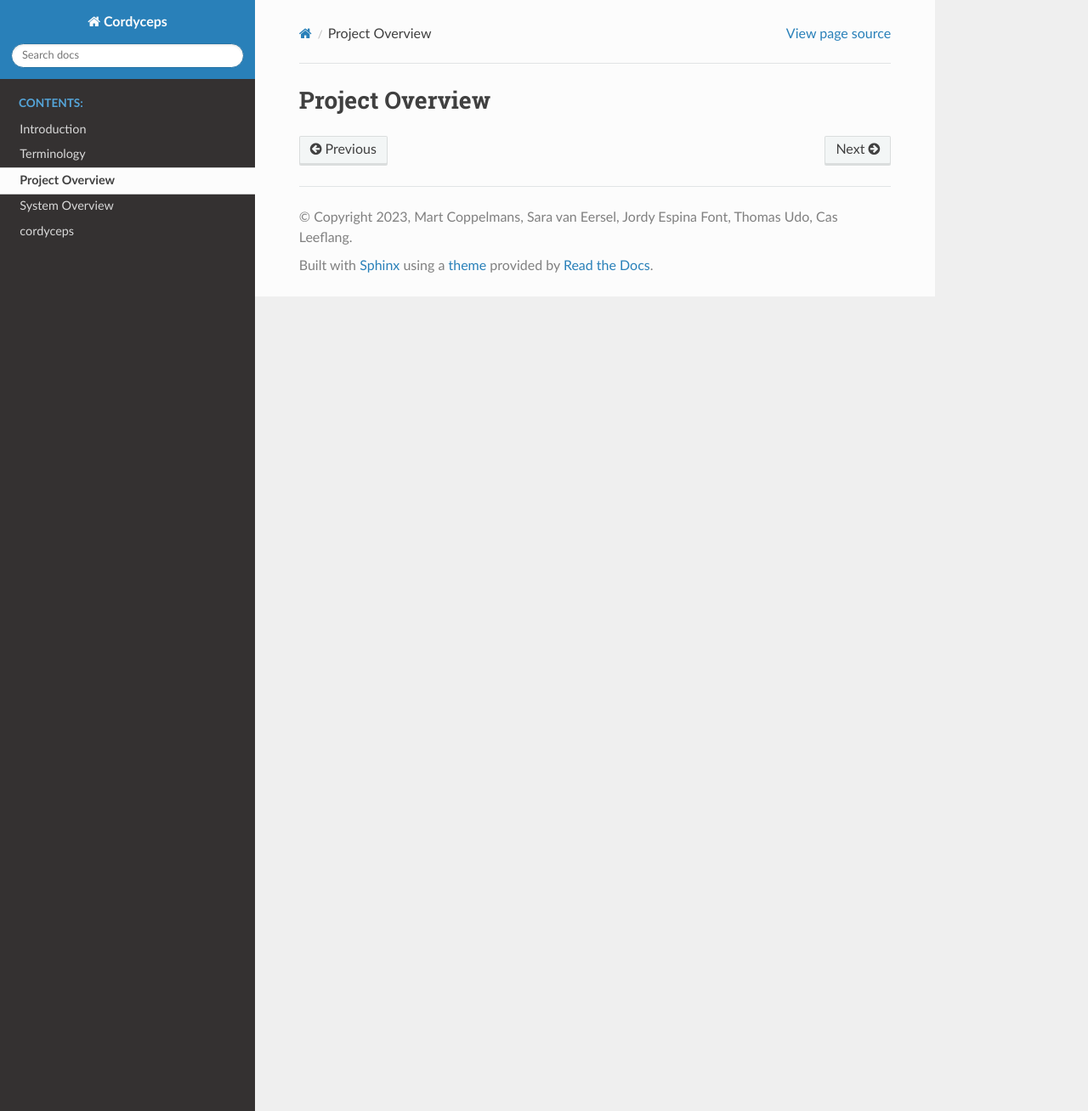
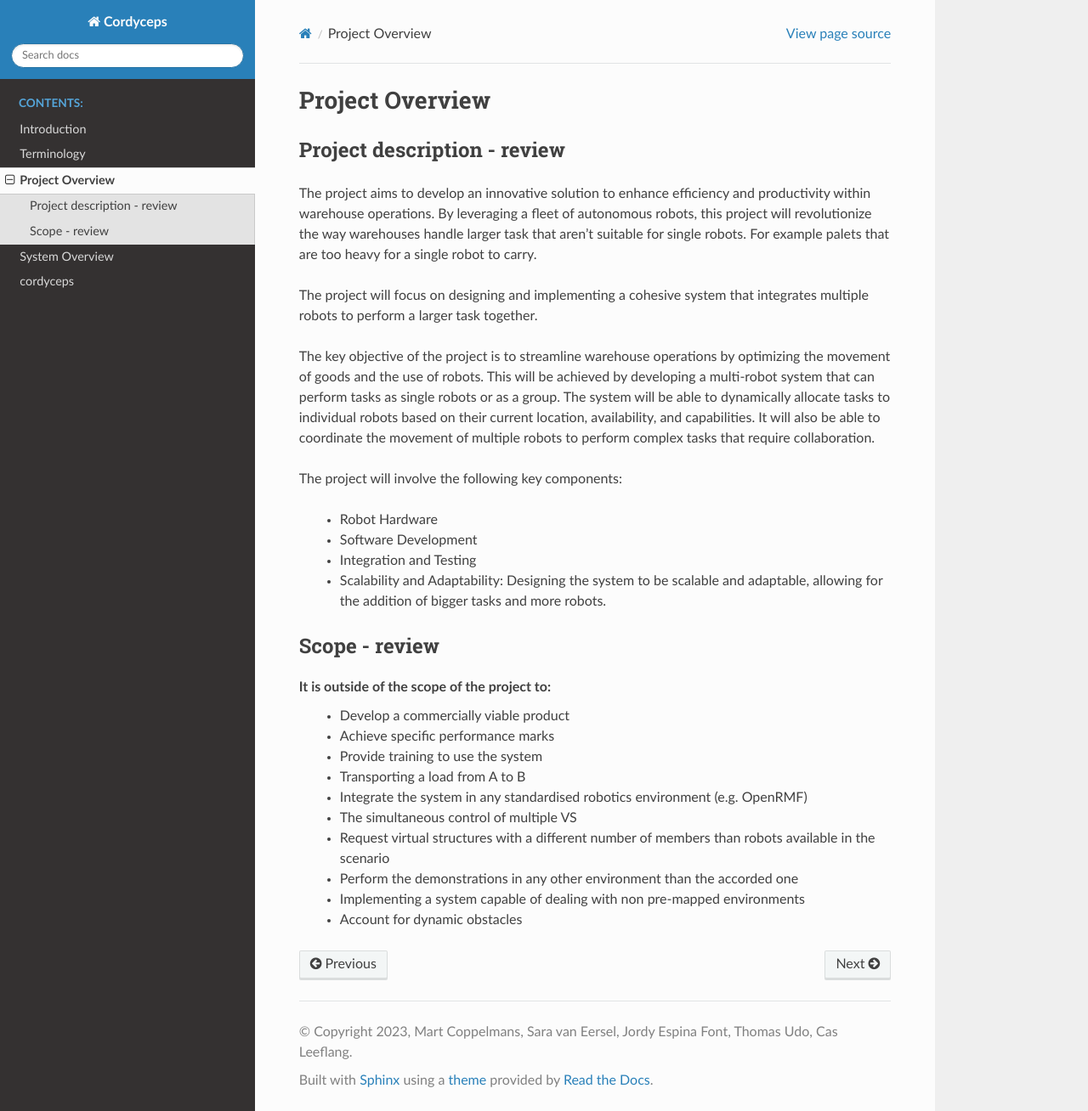
Before and after one commit to TeamSolenopsis/Cordyceps, a Sphinx documentation site: the page built from cordyceps/docs/project_overview.rst, in a window 1280 px wide and 1308 px high. Shown: the whole window at 85% size. Built offline with Sphinx 7.4.7 and the Read the Docs theme 2.0.0, drawn with Linux system fonts in a browser that asks for light colours.

Commit message:
added Project overview

```diff
--- a/cordyceps/docs/project_overview.rst
+++ b/cordyceps/docs/project_overview.rst
@@ -1,2 +1,38 @@
 Project Overview
 ----------------
+
+Project description - review
+^^^^^^^^^^^^^^^^^^^^^^^^^^^^
+The project aims to develop an innovative solution to enhance efficiency and productivity within warehouse operations.
+By leveraging a fleet of autonomous robots, this project will revolutionize the way warehouses handle larger task that aren't suitable for single robots. For example palets that are too heavy for a single robot to carry.
+
+The project will focus on designing and implementing a cohesive system that integrates multiple robots to perform a larger task together.
+
+The key objective of the project is to streamline warehouse operations by optimizing the movement of goods and the use of robots. This will be achieved by developing a multi-robot system that can perform tasks as single robots or as a group. The system will be able to dynamically allocate tasks to individual robots based on their current location, availability, and capabilities.
+It will also be able to coordinate the movement of multiple robots to perform complex tasks that require collaboration.
+
+The project will involve the following key components:
+
+    * Robot Hardware
+
+    * Software Development
+
+    * Integration and Testing
+
+    * Scalability and Adaptability: Designing the system to be scalable and adaptable, allowing for the addition of bigger tasks and more robots.
+
+
+Scope - review
+^^^^^^^^^^^^^^^
+
+It is outside of the scope of the project to:
+    * Develop a commercially viable product
+    * Achieve specific performance marks
+    * Provide training to use the system
+    * Transporting a load from A to B
+    * Integrate the system in any standardised robotics environment (e.g. OpenRMF)
+    * The simultaneous control of multiple VS
+    * Request virtual structures with a different number of members than robots available in the scenario
+    * Perform the demonstrations in any other environment than the accorded one
+    * Implementing a system capable of dealing with non pre-mapped environments
+    * Account for dynamic obstacles
```
Also changed, not shown: 7 other files.
